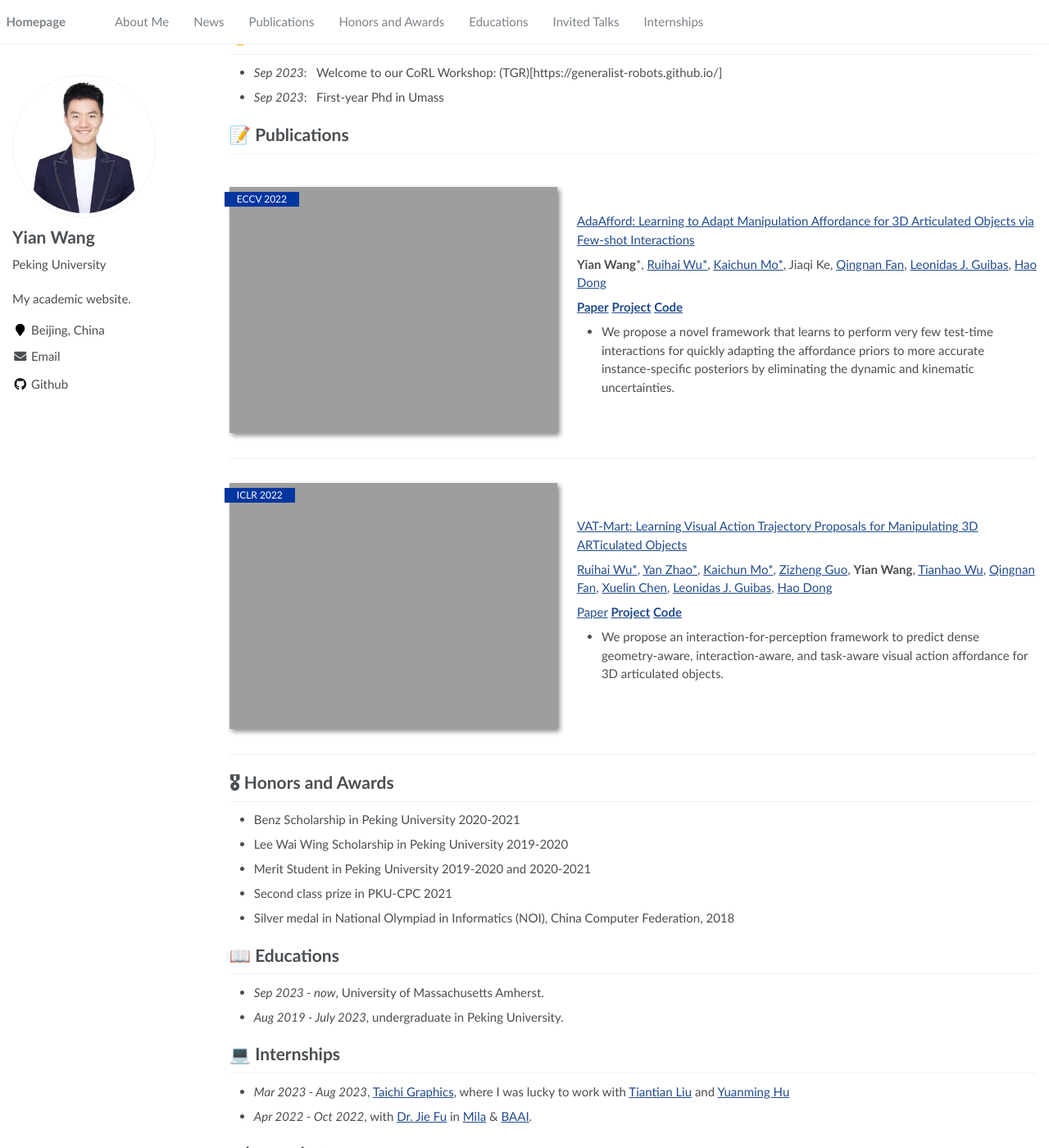
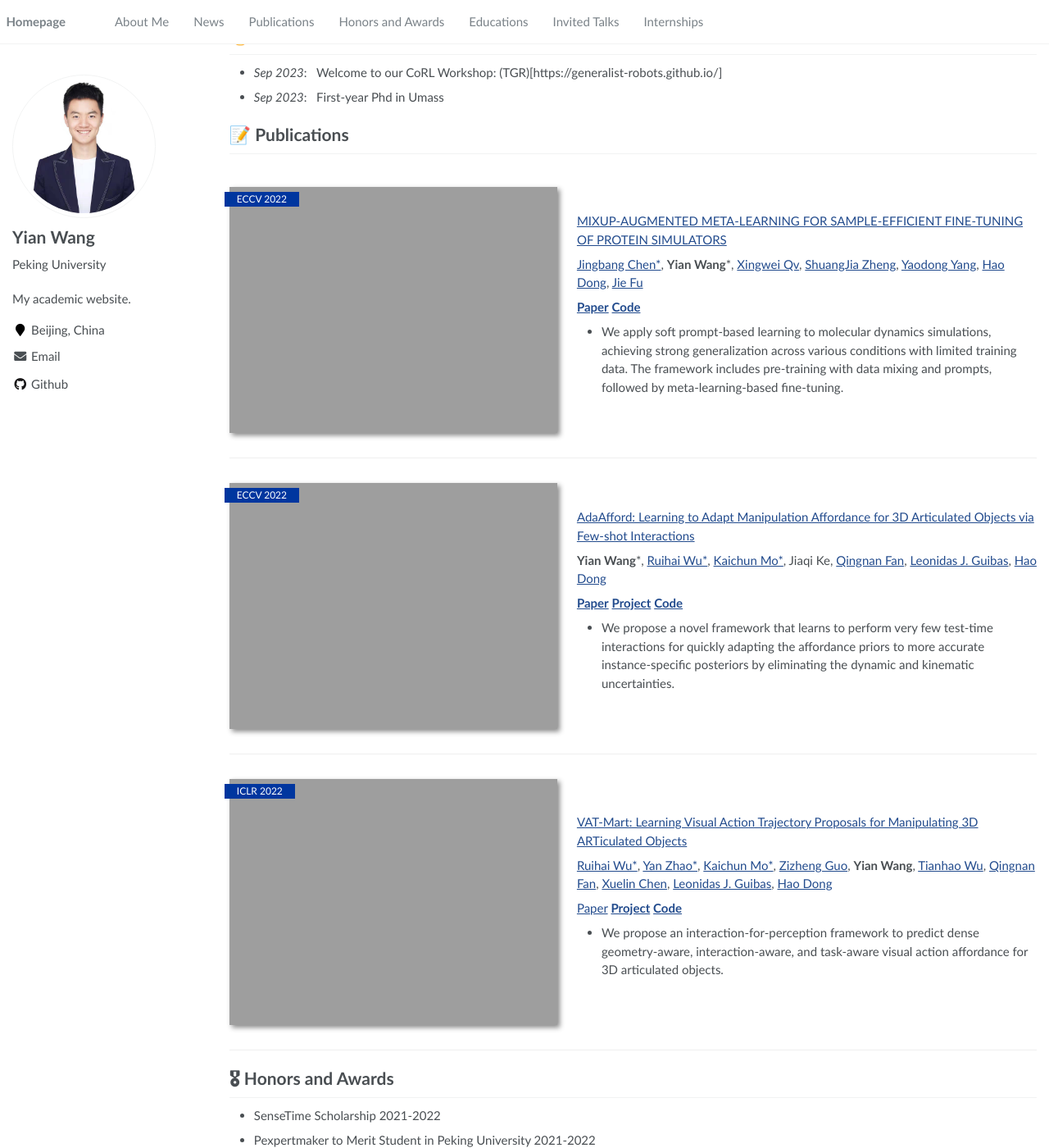
Before and after one commit to wangyian-me/wangyian-me.github.io, a Jekyll site: the page built from _pages/about.md, in a window 1280 px wide and 1400 px high, scrolled down 249 px. Shown: the whole window at 82% size. Built offline with Jekyll 4.4.1, drawn with Linux system fonts in a browser that asks for light colours; some of the changed text lies outside the part shown.

Commit message:
Update about.md

```diff
--- a/_pages/about.md
+++ b/_pages/about.md
@@ -28,6 +28,18 @@ Previous to my graduate study, I obtained my bachelor degree in Peking Universit
 - *Sep 2023*: &nbsp; First-year Phd in Umass
 
 # 📝 Publications
+
+<div class='paper-box'><div class='paper-box-image'><div><div class="badge">ECCV 2022</div><img src='https://wangyian-me.github.io/images/adagif2.gif' alt="sym" width="500" height="300"></div></div>
+<div class='paper-box-text' markdown="1">
+
+[MIXUP-AUGMENTED META-LEARNING FOR SAMPLE-EFFICIENT FINE-TUNING OF PROTEIN SIMULATORS](https://browse.arxiv.org/pdf/2308.15116.pdf)
+
+[Jingbang Chen\*](), **Yian Wang***, [Xingwei Qv](), [ShuangJia Zheng](https://prokia.github.io/), [Yaodong Yang](https://www.yangyaodong.com/), [Hao Dong](http://zsdonghao.github.io/), [Jie Fu](https://bigaidream.github.io/)
+
+[**Paper**](https://browse.arxiv.org/pdf/2308.15116.pdf) [**Code**](https://github.com/Jingbang-Chen/mixup-meta-protein-simulators)
+- We apply soft prompt-based learning to molecular dynamics simulations, achieving strong generalization across various conditions with limited training data. The framework includes pre-training with data mixing and prompts, followed by meta-learning-based fine-tuning.
+</div>
+</div>
 
 <div class='paper-box'><div class='paper-box-image'><div><div class="badge">ECCV 2022</div><img src='https://wangyian-me.github.io/images/adagif2.gif' alt="sym" width="500" height="300"></div></div>
 <div class='paper-box-text' markdown="1">
@@ -67,6 +79,9 @@ Previous to my graduate study, I obtained my bachelor degree in Peking Universit
 </div> -->
 
 # 🎖 Honors and Awards
+- SenseTime Scholarship 2021-2022
+- Pexpertmaker to Merit Student in Peking University 2021-2022
+- Yanhong Li Scholarship in Peking University 2021-2022
 - Benz Scholarship in Peking University 2020-2021
 - Lee Wai Wing Scholarship in Peking University 2019-2020
 - Merit Student in Peking University 2019-2020 and 2020-2021
```
